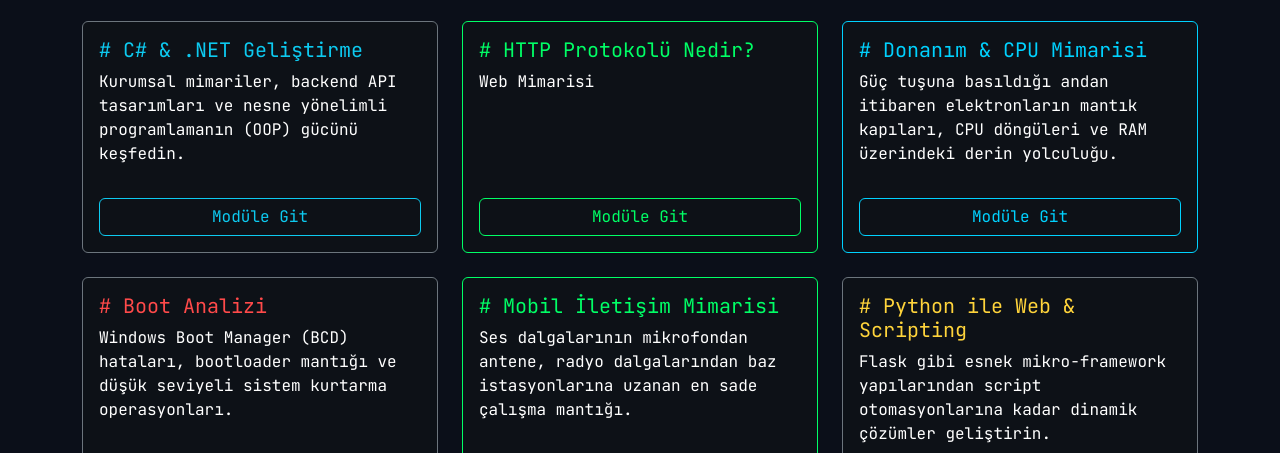
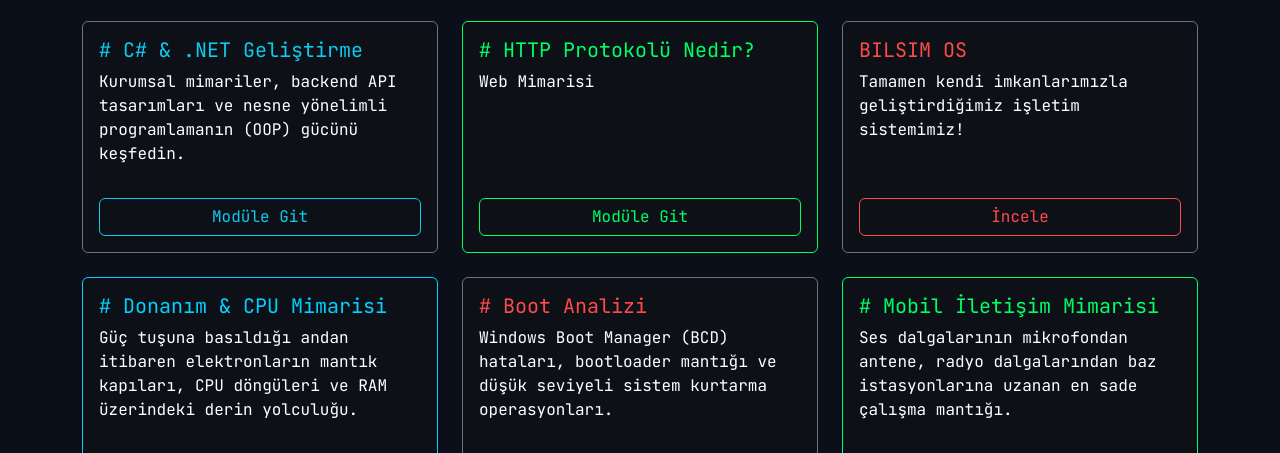
Before and after one commit to ahmetcoder55/static-blog, a plain HTML site: page index.html in a window 1280 px wide. Shown: the part 647-1100 px from the top of the page. Drawn offline with nearby package versions, Linux system fonts and the light colour scheme; files whose address does not match are found by name.

Commit message:
Yeni Ozellik.

```diff
--- a/index.html
+++ b/index.html
@@ -107,7 +107,18 @@
                     </div>
                 </div>
             </div>
-
+            <div class="col">
+                <div class="card h-100 bg-dark text-white border-secondary"
+                    style="transition: 0.3s; background-color: #0d1117 !important;">
+                    <div class="card-body d-flex flex-column">
+                        <h5 class="card-title text-danger" style="color: #ff4a4a !important;">BILSIM OS</h5>
+                        <p class="card-text text-white flex-grow-1">Tamamen kendi imkanlarımızla geliştirdiğimiz
+                            işletim sistemimiz!</p>
+                        <a href="https://github.com/ahmetcoder55/Bilsim-Dev" class="btn btn-outline-danger w-100 mt-3"
+                            style="border-color: #ff4a4a; color: #ff4a4a;">İncele</a>
+                    </div>
+                </div>
+            </div>
             <div class="col">
                 <div class="card h-100 bg-dark text-white border-secondary"
                     style="transition: 0.3s; background-color: #0d1117 !important; border-color: #00d2ff !important;">
```
